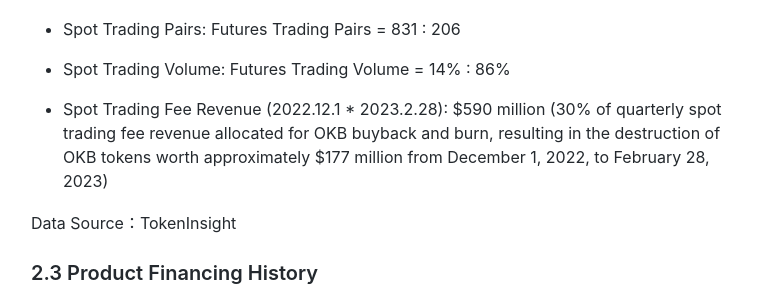
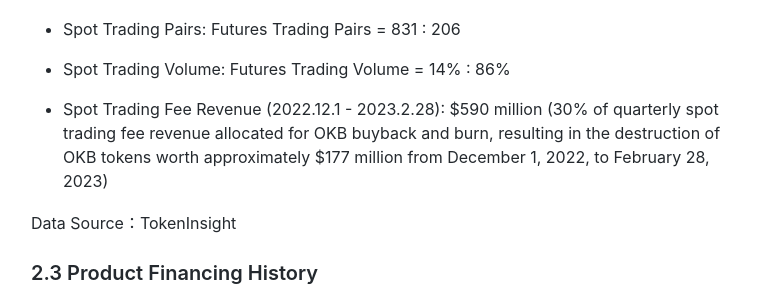
Before and after one commit to june111/june111.github.io, a Jekyll site: the page built from _posts/2023-08-16-okx-product-analysis-en.md, in a window 1280 px wide and 900 px high, scrolled down 947 px. Shown: the part 161-452 px from the top of the window, without its empty margins (249-1008 px from the left). Built offline with Jekyll 4.4.1, drawn with Linux system fonts in a browser that asks for light colours; nearby versions of some CDN libraries; some web fonts are replaced; comment, search, counter and statistics services are not loaded; a style sheet for code colours, icons or effects is not loaded.

Commit message:
update content

```diff
--- a/_posts/2023-08-16-okx-product-analysis-en.md
+++ b/_posts/2023-08-16-okx-product-analysis-en.md
@@ -27,7 +27,7 @@
 * Market Share: Market share decreased from 18% (January 1, 2022) to 14.7% (December 31, 2022)
 * Spot Trading Pairs: Futures Trading Pairs = 831 : 206
 * Spot Trading Volume: Futures Trading Volume = 14% : 86%
-* Spot Trading Fee Revenue (2022.12.1 * 2023.2.28): $590 million (30% of quarterly spot trading fee revenue allocated for OKB buyback and burn, resulting in the destruction of OKB tokens worth approximately $177 million from December 1, 2022, to February 28, 2023)
+* Spot Trading Fee Revenue (2022.12.1 - 2023.2.28): $590 million (30% of quarterly spot trading fee revenue allocated for OKB buyback and burn, resulting in the destruction of OKB tokens worth approximately $177 million from December 1, 2022, to February 28, 2023)
 
 Data Source：TokenInsight
 
```
Also changed, not shown: _posts/2023-08-16-okx-product-analysis.md (+1 -1 lines), 1 other file.
